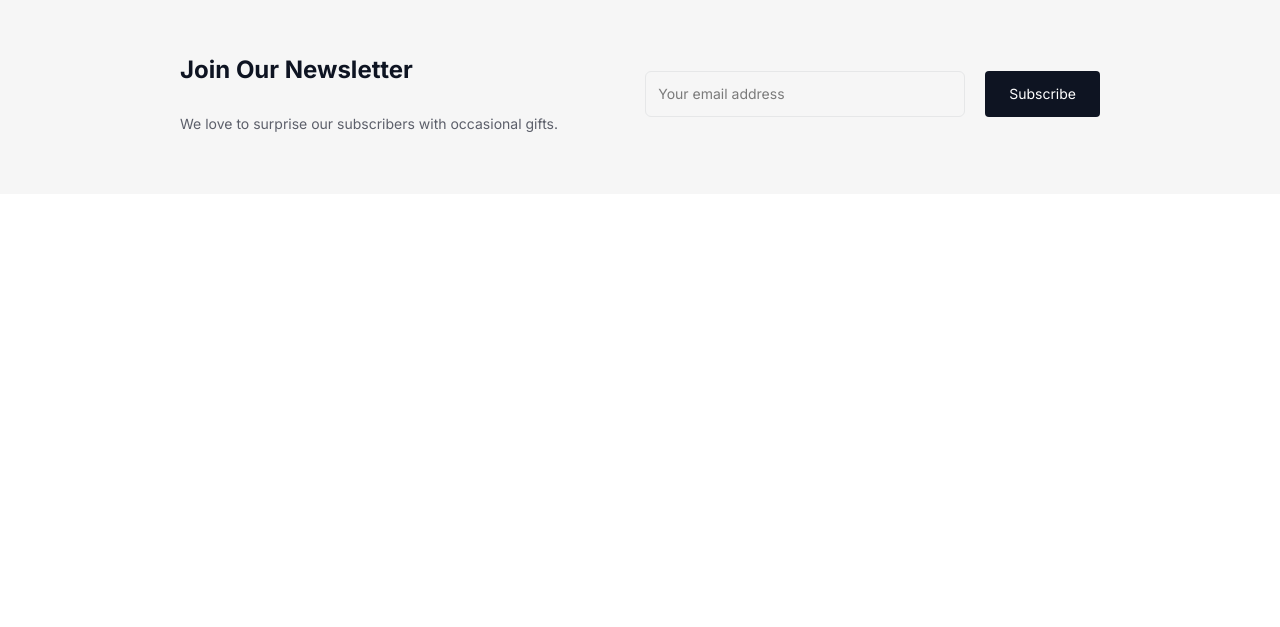
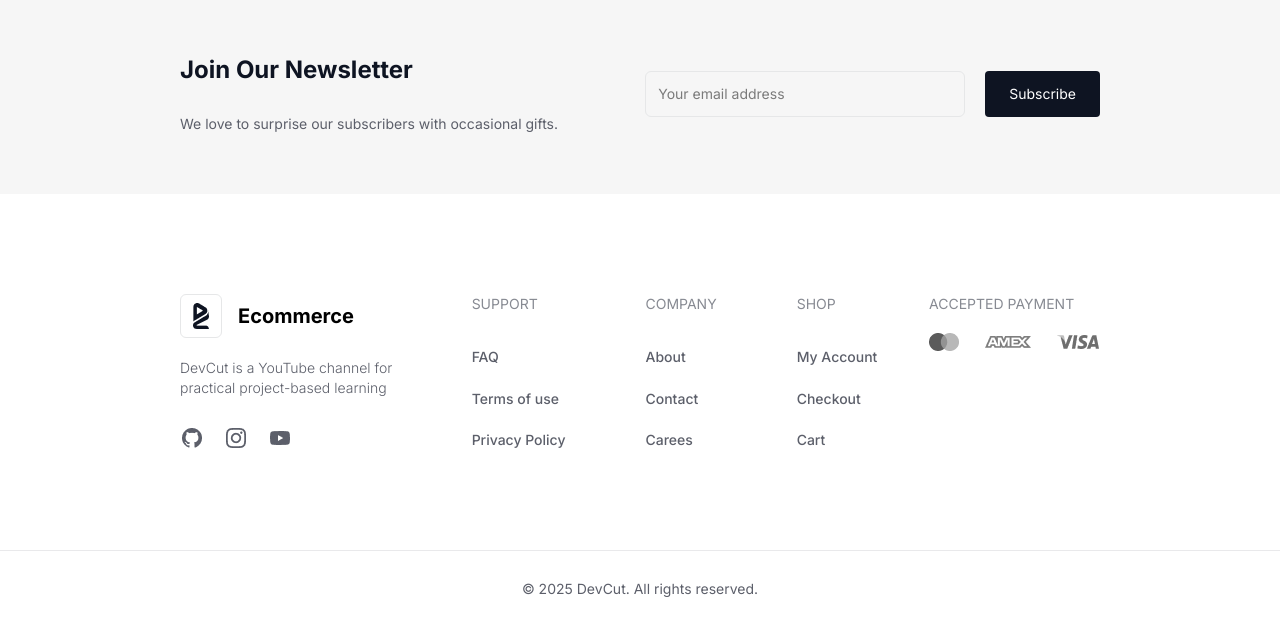
Before and after one commit to AdrianaRaubach/aws_react_dez24_d03, a React (Vite) app: page / in a window 1280 px wide. Shown: the part 3888-4515 px from the top of the page. Before the commit the page ends 4082 px from the top, so only its background shows below. Built offline with nearby package versions, Linux system fonts and the light colour scheme; no server answers; data requests are answered from the project's data file.

Commit message:
feat: added footer component

```diff
--- a/src/components/Footer.tsx
+++ b/src/components/Footer.tsx
@@ -1,9 +1,23 @@
+import { Link } from 'react-router-dom'
+import Logobk from '../images/icons/LogomarkBK.png'
+import Github from '../images/icons/Github.png'
+import Instagram from '../images/icons/Instagram.png'
+import Youtube from '../images/icons/Youtube.png'
+import Visa from '../images/icons/Visa.png'
+import Master from '../images/icons/Mastercard.png'
+import Amex from '../images/icons/Amex.png'
+
 export const Footer = () => {
 
     const handleSubmit = (e: React.FormEvent<HTMLFormElement>) => {
         e.preventDefault()
         console.log(e)
     }
+
+    const getYear = (today: Date) => {
+        return new Intl.DateTimeFormat('pt-BR', { year: 'numeric'}).format(today)
+    }
+    const year: Date = new Date()
 
     return(
         <footer>
@@ -19,8 +33,52 @@ export const Footer = () => {
                     </form>
                 </div>
             </div>
-            <div>
-
+            <div className='flex flex-col gap-20 md:gap-5 md:flex-row md:justify-between py-25 px-10 md:px-10 lg:px-30 xl:px-45 font-inter text-bk-500 dark:text-gray-400 bg-white dark:bg-bk-800'>
+                <div className='md:w-60 flex flex-col gap-5 items-center text-center md:text-start md:items-start'>
+                    <div>
+                        <Link className='flex gap-4 items-center' to="/">
+                            <div className='border border-bk-100 py-2 px-3 rounded-md dark:bg-blue-300'><img src={Logobk} alt="logo ecommerce" /></div>
+                            <h4 className='font-bold text-black dark:text-w-100 text-xl'>Ecommerce</h4>
+                        </Link>
+                    </div>
+                    <p className='text-sm font-light'>DevCut is a YouTube channel for practical project-based learning</p>
+                    <div className='flex gap-5 mt-2'>
+                        <Link to="https://github.com/" target="_blank"><img src={Github} alt="logo github" /></Link>
+                        <Link to="https://www.instagram.com/" target="_blank"><img src={Instagram} alt="logo instagram" /></Link>
+                        <Link to="https://www.youtube.com/" target="_blank"><img src={Youtube} alt="logo youtube" /></Link>
+                    </div>
+                </div>
+                <div className='flex justify-evenly md:justify-between md:gap-10 xl:gap-20 2xl:gap-35'>
+                    <ul className='flex flex-col gap-4 justify-between'>
+                        <Link to="/"><li className='text-sm mb-3 text-bk-300 dark:text-w-100'>SUPPORT</li></Link>
+                        <Link to="/"><li className='font-medium text-sm'>FAQ</li></Link>
+                        <Link to="/"><li className='font-medium text-sm'>Terms of use</li></Link>
+                        <Link to="/"><li className='font-medium text-sm'>Privacy Policy</li></Link>
+                    </ul>
+                    <ul className='flex flex-col gap-4 justify-between'>
+                        <Link to="/"><li className='text-sm mb-3 text-bk-300 dark:text-w-100'>COMPANY</li></Link>
+                        <Link to="/"><li className='font-medium text-sm'>About</li></Link>
+                        <Link to="/"><li className='font-medium text-sm'>Contact</li></Link>
+                        <Link to="/"><li className='font-medium text-sm'>Carees</li></Link>
+                    </ul>
+                    <ul className='flex flex-col gap-4 justify-between'>
+                        <Link to="/"><li className='text-sm mb-3 text-bk-300 dark:text-w-100'>SHOP</li></Link>
+                        <Link to="/"><li className='font-medium text-sm'>My Account</li></Link>
+                        <Link to="/"><li className='font-medium text-sm'>Checkout</li></Link>
+                        <Link to="/"><li className='font-medium text-sm'>Cart</li></Link>
+                    </ul>
+                </div>
+                <div className='flex flex-col items-center md:items-start'>
+                    <p className='text-sm mb-3 text-bk-300 dark:text-w-100'>ACCEPTED PAYMENT</p>
+                    <div className='flex justify-start gap-5'>
+                        <img className='grayscale opacity-80' src={Master} alt="master logo" />
+                        <img className='grayscale opacity-80' src={Amex} alt="amex logo" />
+                        <img className='grayscale opacity-80' src={Visa} alt="visa logo" />
+                    </div>
+                </div>
+            </div>
+            <div className='font-inter text-bk-500 dark:text-gray-400 bg-white dark:bg-bk-800 text-sm text-center py-7 px-5 border-t border-w-200 dark:border-bk-700'>
+                <p>&copy; {getYear(year)} DevCut. All rights reserved.</p>
             </div>
         </footer>
     )
```
